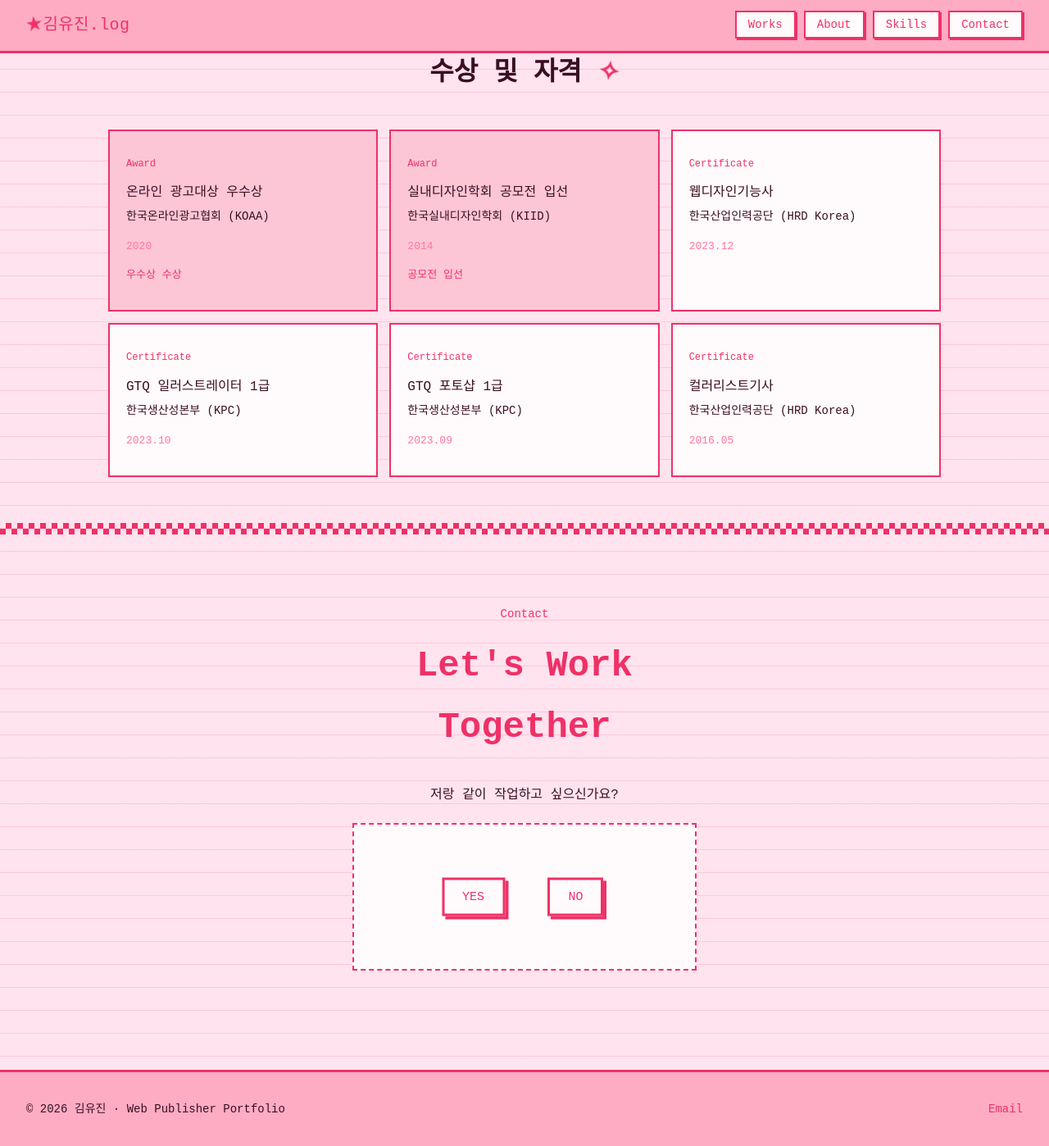
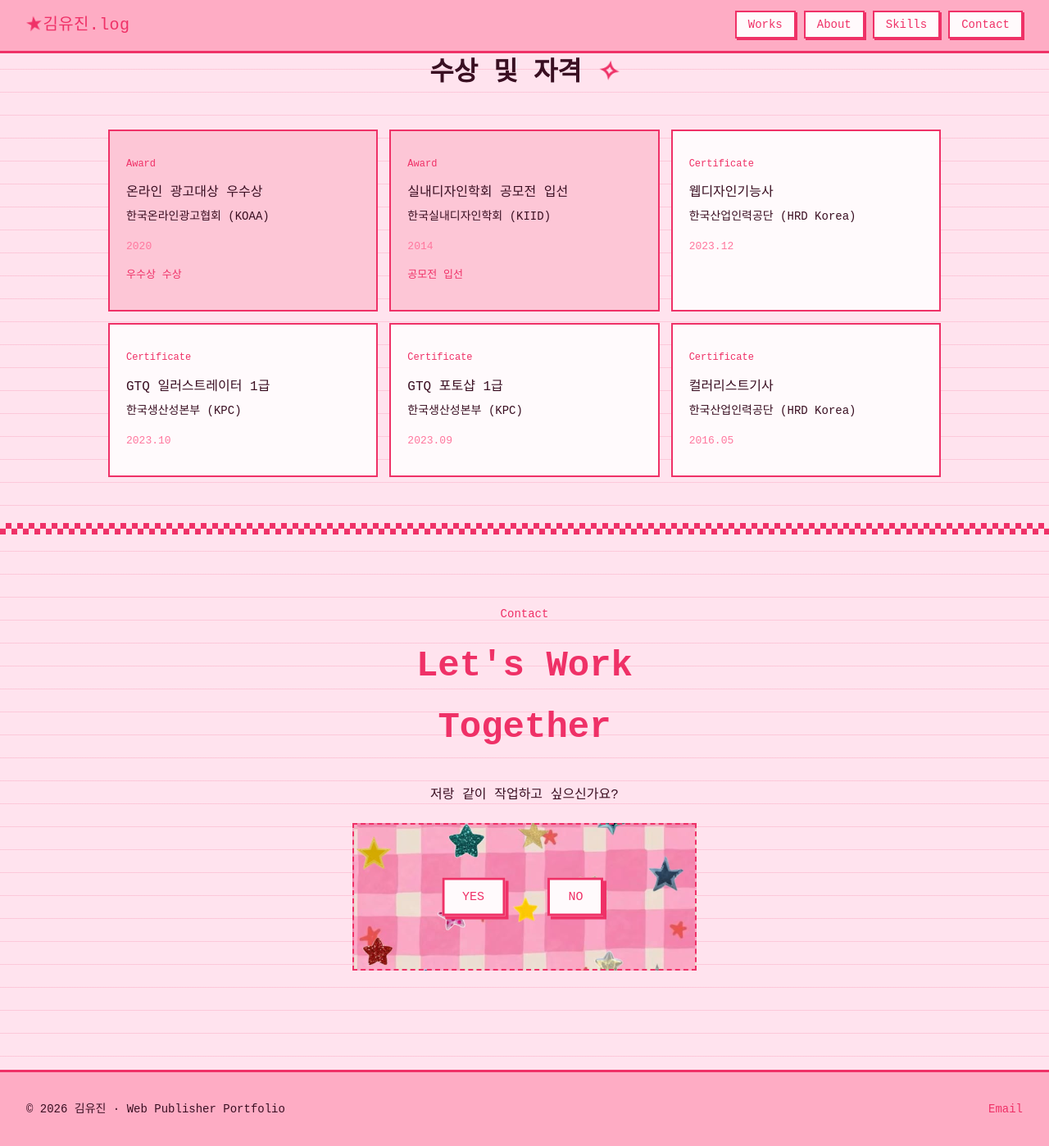
Before and after one commit to newjinius/portfolio, a Jekyll site: the page built from index.html, in a window 1280 px wide and 1400 px high, scrolled down 4208 px. Shown: the whole window at 82% size. Built offline with Jekyll 4.4.1, drawn with Linux system fonts in a browser that asks for light colours; some web fonts are replaced.

Commit message:
Use bg1.jpg (pink gingham + star stickers) as .mhGame background
Copied from /resource/bg1.jpg into assets/img/. Fits the YES/NO game
box better than the flat white fill it had before.

```diff
--- a/index.html
+++ b/index.html
@@ -251,7 +251,7 @@ title: "김유진 포트폴리오"
     max-width: 420px;
     height: 180px;
     margin: 0 auto;
-    background: var(--white);
+    background: url('{{ "/assets/img/bg1.jpg" | relative_url }}') center/cover;
     border: 2px dashed var(--pink-hot);
 }
 
```
Also changed, not shown: assets/img/bg1.jpg (added).
